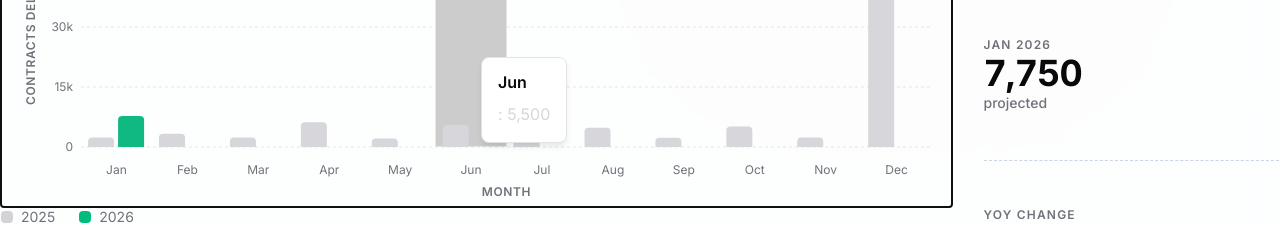
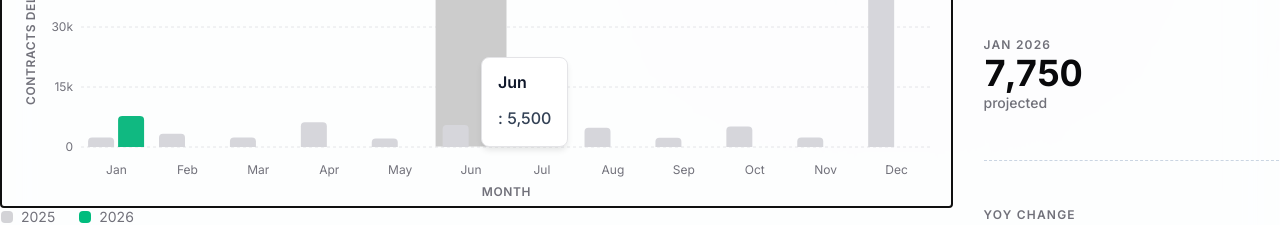
Before and after one commit to kdsmith10000/metalstats, a Next.js app: page / in a window 1280 px wide. Both pictures are taken after a click on the element 476 px from the left and 1081 px from the top of the page. Shown: the part 1034-1259 px from the top of the page. Built offline with nearby package versions, Linux system fonts and the light colour scheme.

Commit message:
Fix tooltip contrast and center stat box text
- Add explicit text colors to chart tooltip for better visibility in both light and dark modes
- Center text inside the expanded metal stat boxes

```diff
--- a/components/Dashboard.tsx
+++ b/components/Dashboard.tsx
@@ -202,7 +202,7 @@ export default function Dashboard({ data }: DashboardProps) {
                           { label: 'Eligible', value: formatNumber(metalData.totals.eligible) },
                           { label: 'Demand', value: formatNumber(config.monthlyDemand) }
                         ].map((stat, i) => (
-                          <div key={i} className="p-4 bg-white/40 dark:bg-black/40 rounded-2xl border border-white/30">
+                          <div key={i} className="p-4 bg-white/40 dark:bg-black/40 rounded-2xl border border-white/30 text-center">
                             <p className="text-[10px] font-black text-slate-400 uppercase mb-1 tracking-wider">{stat.label}</p>
                             <p className="text-xl font-bold">{stat.value}</p>
                           </div>
--- a/components/DemandChart.tsx
+++ b/components/DemandChart.tsx
@@ -173,13 +173,21 @@ export default function DemandChart({ metal = 'gold' }: DemandChartProps) {
               </YAxis>
               <Tooltip
                 contentStyle={{
-                  backgroundColor: isDark ? 'hsl(240 10% 3.9%)' : 'hsl(0 0% 100%)',
-                  border: `1px solid ${isDark ? 'hsl(240 3.7% 15.9%)' : 'hsl(240 5.9% 90%)'}`,
+                  backgroundColor: isDark ? 'hsl(240 10% 10%)' : 'hsl(0 0% 100%)',
+                  border: `1px solid ${isDark ? 'hsl(240 3.7% 20%)' : 'hsl(240 5.9% 90%)'}`,
                   borderRadius: '8px',
                   padding: '12px 16px',
-                  boxShadow: '0 4px 6px -1px rgb(0 0 0 / 0.1)',
+                  boxShadow: isDark ? '0 4px 12px rgb(0 0 0 / 0.5)' : '0 4px 6px -1px rgb(0 0 0 / 0.1)',
                 }}
-                labelStyle={{ fontWeight: 600, marginBottom: 4 }}
+                labelStyle={{
+                  fontWeight: 600,
+                  marginBottom: 8,
+                  color: isDark ? '#ffffff' : '#0f172a'
+                }}
+                itemStyle={{
+                  color: isDark ? '#e2e8f0' : '#334155',
+                  fontWeight: 500
+                }}
                 formatter={(value: number | undefined) => [value ? value.toLocaleString() : '—', '']}
               />
               <Bar
```
